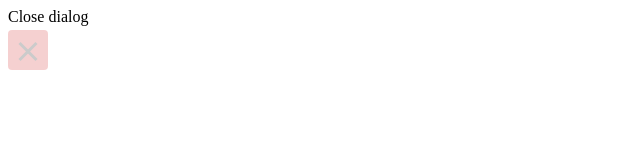
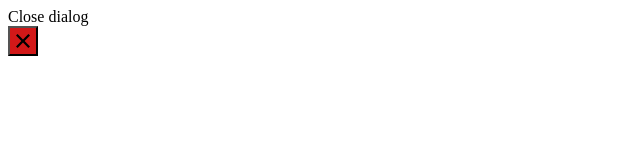
Before and after one commit to luchia999/availability-2, a plain HTML site: page index.html in a window 1280 px wide. Shown: the whole page, without its empty margins (0-640 px from the left). Drawn offline with Linux system fonts and the light colour scheme.

Commit message:
Add files via upload

```diff
--- a/index.html
+++ b/index.html
@@ -8,10 +8,9 @@
 </head>
 <body>
   <div class="button__btn-text" id="labeldiv">Close dialog</div>
-  <button class="closeModal" id="alb" aria-labelledby="labeldiv"></button>
-        <svg  viewBox="0 0 13 13" aria-hidden="true"
-        version="1.1" xmlns="http://www.w3.org/2000/svg" height="15px" width="15px"
-        fill="#000" name="close">
+  <button type="btn" class="button__btn" id="alb" aria-labelledby="labeldiv"aria-controls="nav-menu">
+        <svg viewBox="0 0 512 512" version="1.1" xmlns="http://www.w3.org/2000/svg"
+         height="20px" width="20px" fill="#000" name="close">
           <polygon points="512,59.076 452.922,0 256,196.922 59.076,0 0,59.076 196.922,
           256 0,452.922 59.076,512 256,315.076 452.922,512 512,452.922 315.076,256"/>
           </svg>
--- a/style.css
+++ b/style.css
@@ -1,42 +1,10 @@
-.closeModal {
-	position: absolute;
-	top: 30px;
-  width: 24px;
-	height: 24px;
-	opacity: 0.2;
-	cursor: pointer;
-  transition: opacity ease 0.5s;
-
-	&:hover {
-		opacity: 1;
-	}
-}
-
-.closeModal::before,
-.closeModal::after {
-	content: '';
-	position: absolute;
-	top: 20px;
-  right: 8px;
-	display: block;
-	width: 24px;
-	height: 3px;
-	background: #000;
-}
-
-.closeModal::before {
-	transform: rotate(45deg);
-}
-
-.closeModal::after {
-	transform: rotate(-45deg);
-}
-
-.closeModal {
-    display: inline-block;
-    padding: 20px;
-    border: 0;
+.button__btn {
+	width: 30px;
+	height:30px;
+    display: flex;
+	justify-content: center;
+	align-items: center;
+    padding: 0.25pem;
     background: #d21818;
     cursor: pointer;
-    border-radius: 4px;
 }
```
